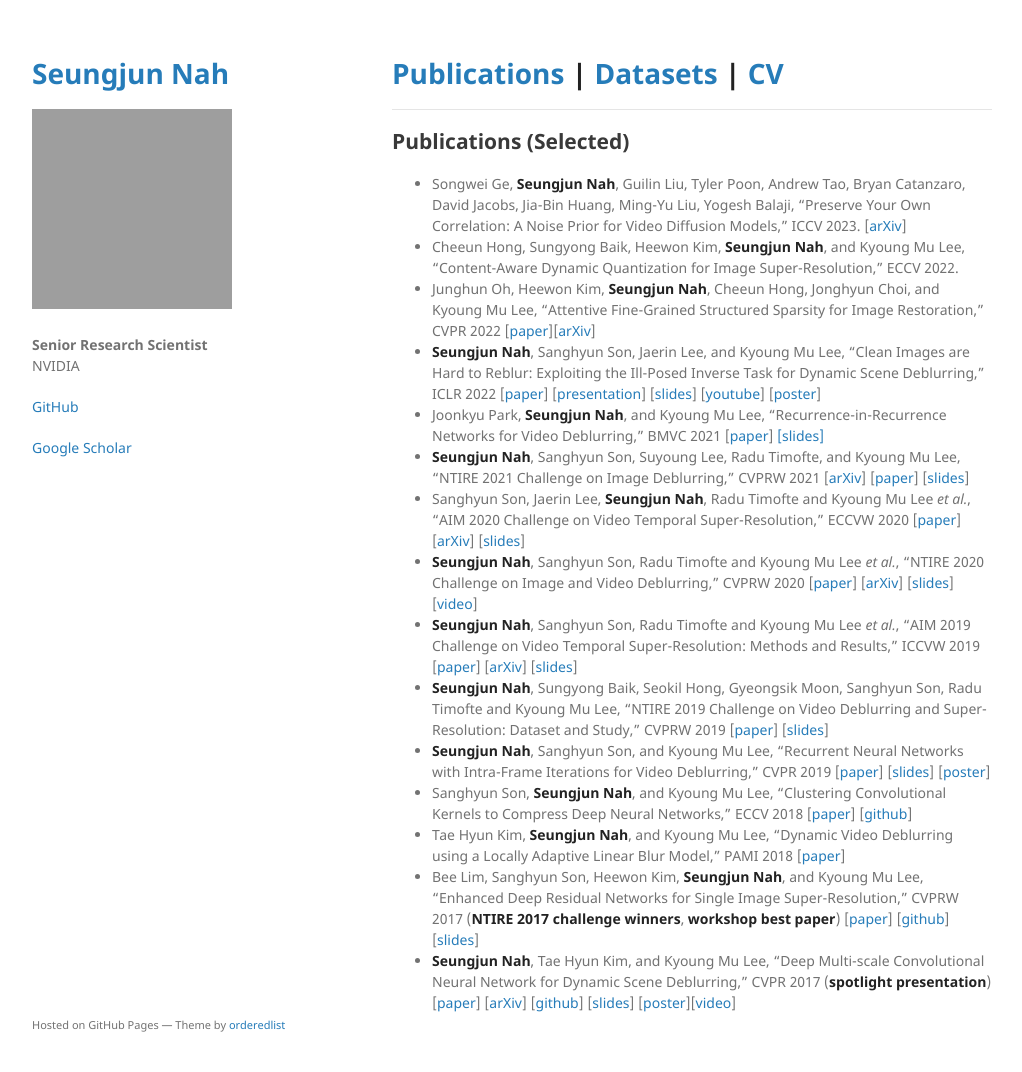
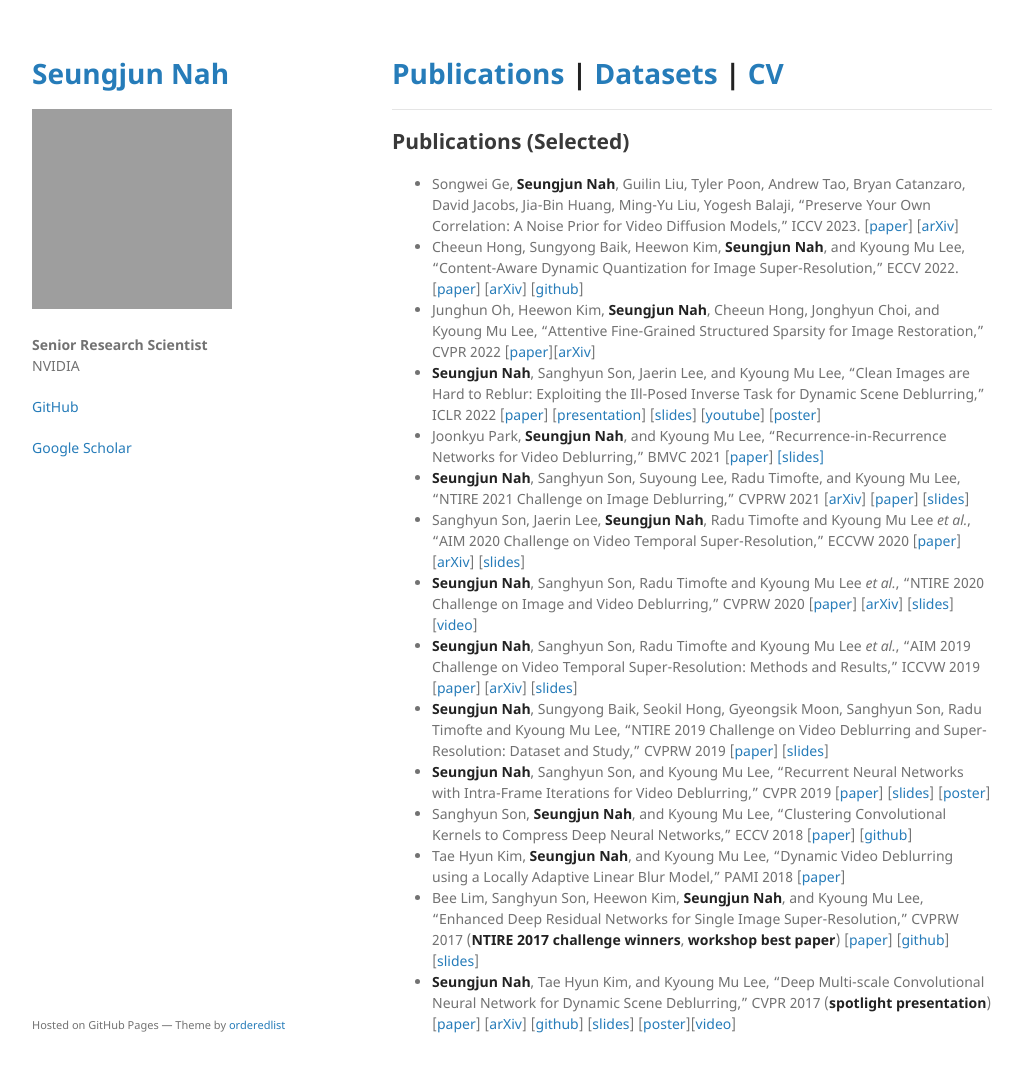
Before and after one commit to SeungjunNah/seungjunnah.github.io, a Jekyll site: the page built from publications.md, in a window 1280 px wide and 1104 px high. Shown: the top 1072 px of the window, without its empty margins (128-1150 px from the left). Built offline with Jekyll 4.4.1, drawn with Linux system fonts in a browser that asks for light colours; our own code applies the rules of GitHub Pages for plain Markdown files; grey boxes are pictures that could not be loaded.

Commit message:
publication assets updated

```diff
--- a/publications.md
+++ b/publications.md
@@ -2,8 +2,8 @@
 ___
 
 ## Publications (Selected)
-* Songwei Ge, **Seungjun Nah**, Guilin Liu, Tyler Poon, Andrew Tao, Bryan Catanzaro, David Jacobs, Jia-Bin Huang, Ming-Yu Liu, Yogesh Balaji, "Preserve Your Own Correlation: A Noise Prior for Video Diffusion Models," ICCV 2023. [[arXiv](https://arxiv.org/pdf/2305.10474.pdf)]
-* Cheeun Hong, Sungyong Baik, Heewon Kim, **Seungjun Nah**, and Kyoung Mu Lee, "Content-Aware Dynamic Quantization for Image Super-Resolution," ECCV 2022.
+* Songwei Ge, **Seungjun Nah**, Guilin Liu, Tyler Poon, Andrew Tao, Bryan Catanzaro, David Jacobs, Jia-Bin Huang, Ming-Yu Liu, Yogesh Balaji, "Preserve Your Own Correlation: A Noise Prior for Video Diffusion Models," ICCV 2023. [[paper](https://openaccess.thecvf.com/content/ICCV2023/papers/Ge_Preserve_Your_Own_Correlation_A_Noise_Prior_for_Video_Diffusion_ICCV_2023_paper.pdf)] [[arXiv](https://arxiv.org/pdf/2305.10474.pdf)]
+* Cheeun Hong, Sungyong Baik, Heewon Kim, **Seungjun Nah**, and Kyoung Mu Lee, "Content-Aware Dynamic Quantization for Image Super-Resolution," ECCV 2022. [[paper](https://www.ecva.net/papers/eccv_2022/papers_ECCV/papers/136670360.pdf)] [[arXiv](https://arxiv.org/pdf/2207.10345.pdf)] [[github](https://github.com/Cheeun/CADyQ)]
 * Junghun Oh, Heewon Kim, **Seungjun Nah**, Cheeun Hong, Jonghyun Choi, and Kyoung Mu Lee, "Attentive Fine-Grained Structured Sparsity for Image Restoration," CVPR 2022 [[paper](https://openaccess.thecvf.com/content/CVPR2022/papers/Oh_Attentive_Fine-Grained_Structured_Sparsity_for_Image_Restoration_CVPR_2022_paper.pdf)][[arXiv](https://arxiv.org/pdf/2204.12266.pdf)]
 * **Seungjun Nah**, Sanghyun Son, Jaerin Lee, and Kyoung Mu Lee, "Clean Images are Hard to Reblur: Exploiting the Ill-Posed Inverse Task for Dynamic Scene Deblurring," ICLR 2022 [[paper](https://openreview.net/pdf?id=kezNJydWvE)] [[presentation](https://iclr.cc/virtual/2022/poster/6155)] [[slides](https://docs.google.com/presentation/d/1vOOr2jMrtdwTzDpkU2MzT7yu5W-ixBSg/edit?usp=sharing&ouid=112650891941589168375&rtpof=true&sd=true)] [[youtube](https://youtu.be/A3Eq_Dtz7d0)] [[poster](https://drive.google.com/file/d/15x4dHb5WPRRdjhQo9z1eA7XeBFT3mjVB/view?usp=sharing)]
 * Joonkyu Park, **Seungjun Nah**, and Kyoung Mu Lee, "Recurrence-in-Recurrence Networks for Video Deblurring," BMVC 2021 [[paper](https://www.bmvc2021-virtualconference.com/assets/papers/0149.pdf)] [[slides]](https://www.bmvc2021-virtualconference.com/conference/papers/paper_0149.html)
```
